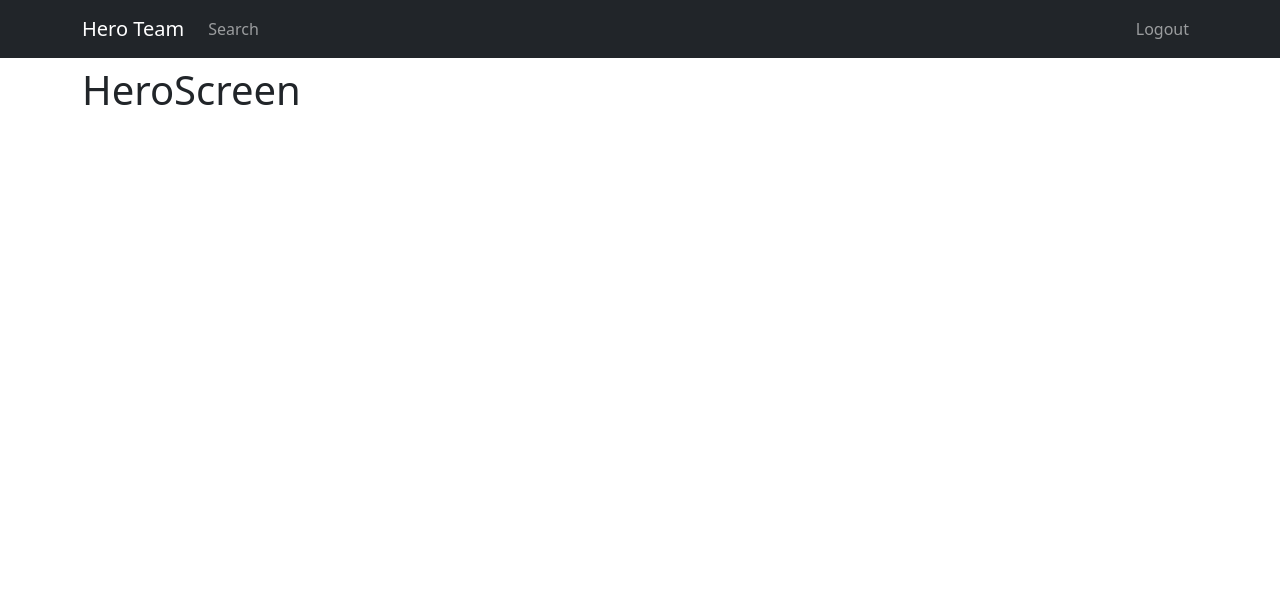
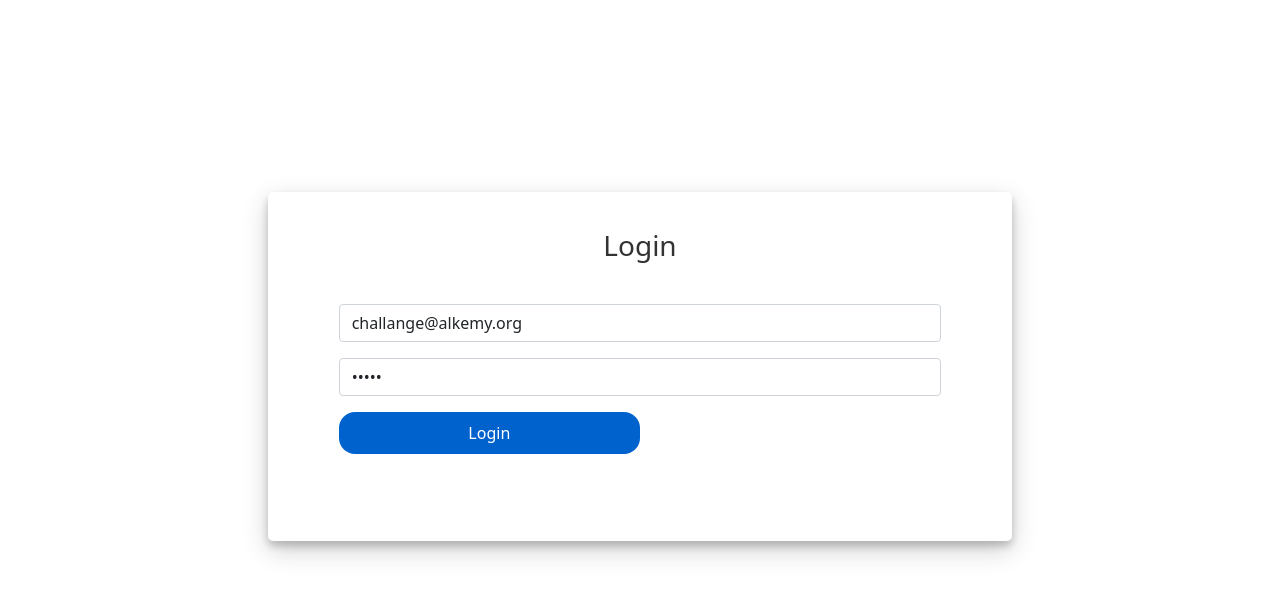
Before and after one commit to pablorodriguez-tk/React-Hero-Team, a React (Create React App) app: page /login in a window 1280 px wide. Before the commit this address led to /heroteam. Shown: the top 596 px of the page. Built offline with nearby package versions, Linux system fonts and the light colour scheme.

Commit message:
Add store and login screen with css

```diff
--- a/public/index.html
+++ b/public/index.html
@@ -30,6 +30,10 @@
       integrity="sha384-+0n0xVW2eSR5OomGNYDnhzAbDsOXxcvSN1TPprVMTNDbiYZCxYbOOl7+AMvyTG2x"
       crossorigin="anonymous"
     />
+    <link
+      rel="stylesheet"
+      href="https://cdnjs.cloudflare.com/ajax/libs/animate.css/4.1.1/animate.min.css"
+    />
     <title>React Hero Team App</title>
   </head>
   <body>
--- a/src/HeroTeamApp.jsx
+++ b/src/HeroTeamApp.jsx
@@ -1,10 +1,12 @@
 import AppRouter from './router/AppRouter';
+import { Provider } from 'react-redux';
+import { store } from './store/store';
 
 function HeroTeamApp() {
   return (
-    <div>
+    <Provider store={store}>
       <AppRouter />
-    </div>
+    </Provider>
   );
 }
 
--- a/src/components/auth/LoginScreen.jsx
+++ b/src/components/auth/LoginScreen.jsx
@@ -1,9 +1,64 @@
 import React from 'react';
+import useForm from '../../hooks/useForm';
+import './login.css';
 
 export const LoginScreen = () => {
+  const initialForm = {
+    //TODO: In production, this initial form must be a empty string
+    email: 'challange@alkemy.org',
+    password: 'react',
+  };
+
+  const [formValues, handleInputChange] = useForm(initialForm);
+
+  const { email, password } = formValues;
+
+  const handleLogin = (e) => {
+    e.preventDefault();
+    if (email === 'challange@alkemy.org' && password === 'react') {
+      console.log('Login');
+      //TODO: dispatch login
+    } else {
+      console.log('Invalid email or password');
+    }
+  };
+
   return (
-    <div>
-      <h1>LoginScreen</h1>
+    <div className="container login-container animate__animated animate__fadeIn animate__faster ">
+      <div className="col-md-12 login-form">
+        <h3>Login</h3>
+        <form onSubmit={handleLogin}>
+          <div className="input-group mb-3">
+            <input
+              className="form-control"
+              type="text"
+              placeholder="Email"
+              name="email"
+              autoComplete="off"
+              value={email}
+              onChange={handleInputChange}
+            />
+          </div>
+          <div className="input-group mb-3">
+            <input
+              className="form-control"
+              type="password"
+              placeholder="Password"
+              name="password"
+              value={password}
+              onChange={handleInputChange}
+            />
+          </div>
+          <div className="input-group mb-3">
+            <input
+              className="btnSubmit"
+              type="submit"
+              value="Login"
+              // TODO:disabled={loading}
+            />
+          </div>
+        </form>
+      </div>
     </div>
   );
 };
--- /dev/null
+++ b/src/components/auth/login.css
@@ -0,0 +1,32 @@
+.login-container {
+  margin-top: 15%;
+  max-width: 60%;
+}
+.login-form {
+  border-radius: 5px;
+  box-shadow: 0 5px 8px 0 rgba(0, 0, 0, 0.2), 0 9px 26px 0 rgba(0, 0, 0, 0.19);
+  padding: 5%;
+}
+.login-form h3 {
+  text-align: center;
+  color: #333;
+}
+.login-container form {
+  padding: 5%;
+}
+.btnSubmit {
+  width: 50%;
+  border-radius: 1rem;
+  padding: 1.5%;
+  border: none;
+  cursor: pointer;
+}
+.login-form .btnSubmit {
+  color: #fff;
+  background-color: #0062cc;
+}
+
+.login-form .btnSubmit:hover {
+  color: #fff;
+  background-color: #014491;
+}
--- /dev/null
+++ b/src/hooks/useForm.jsx
@@ -0,0 +1,20 @@
+import { useState } from 'react';
+
+const useForm = (initialState = {}) => {
+  const [values, setValues] = useState(initialState);
+
+  const reset = () => {
+    setValues(initialState);
+  };
+
+  const handleInputChange = ({ target }) => {
+    setValues({
+      ...values,
+      [target.name]: target.value,
+    });
+  };
+
+  return [values, handleInputChange, reset];
+};
+
+export default useForm;
--- a/src/router/AppRouter.jsx
+++ b/src/router/AppRouter.jsx
@@ -6,7 +6,7 @@ import PrivateRoute from './PrivateRoute';
 import PublicRoute from './PublicRoute';
 
 const AppRouter = () => {
-  const auth = true; //TODO:crear estado para verificar autenticacion
+  const auth = false; //TODO:crear estado para verificar autenticacion
   return (
     <Router>
       <div>
--- /dev/null
+++ b/src/store/store.jsx
@@ -0,0 +1,11 @@
+import { createStore, combineReducers, applyMiddleware } from 'redux';
+import thunk from 'redux-thunk';
+
+import { composeWithDevTools } from 'redux-devtools-extension';
+
+const reducers = combineReducers({});
+
+export const store = createStore(
+  reducers,
+  composeWithDevTools(applyMiddleware(thunk))
+);
```
